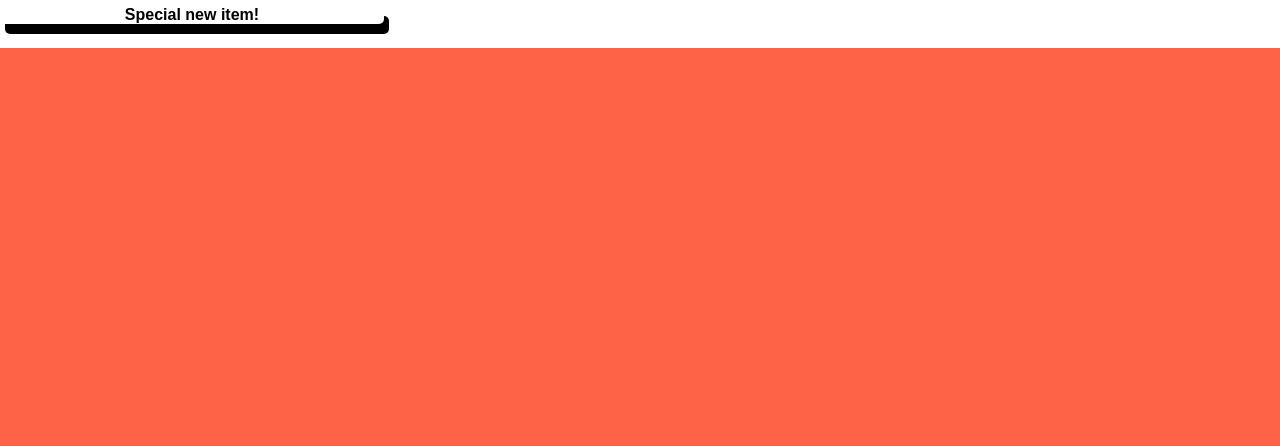
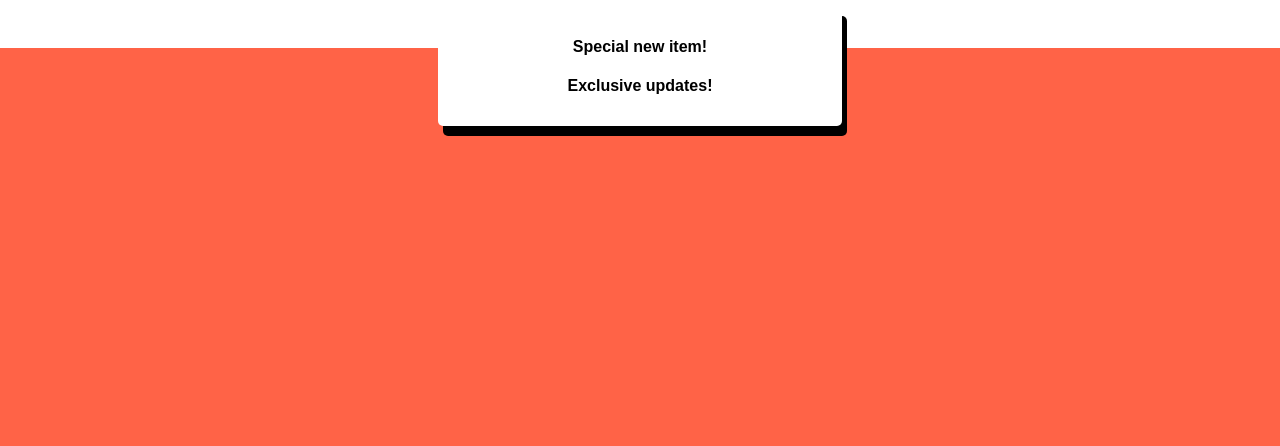
Before and after one commit to aimgamez/aimgoat, a plain HTML site: page index.html in a window 1280 px wide. Shown: the part 354-800 px from the top of the page. Drawn offline with Linux system fonts and the light colour scheme.

Commit message:
Update index.html

```diff
--- a/index.html
+++ b/index.html
@@ -21,6 +21,9 @@
         box-shadow: 5px 10px;
         width: 30%;
         background-color:white;
+        border-color:black;
+        margin: auto;
+        padding: 10px;
       }
     </style>
   </head>
@@ -30,6 +33,7 @@
       <h1>With the special partnership comes good news!</h1>
       <div class="card">
         <h4>Special new item!</h4>
+        <h4>Exclusive updates!</h4>
       </div>
       <br><br><br><br><br><br>
     </div>
```
